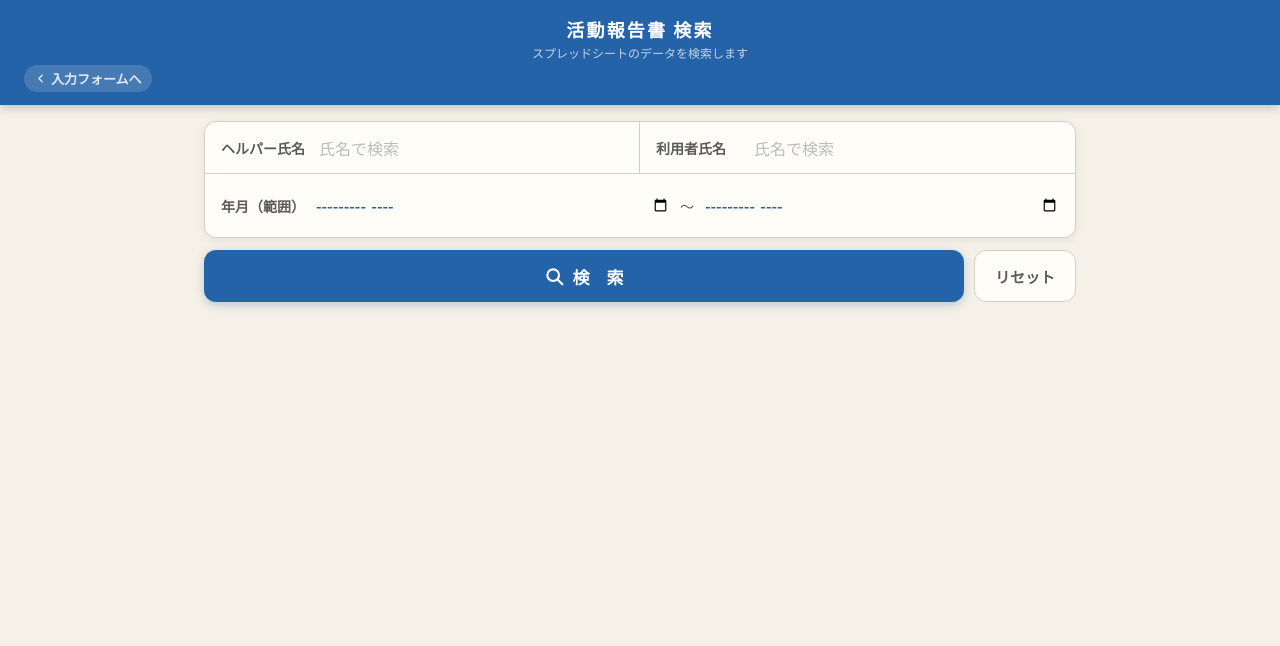
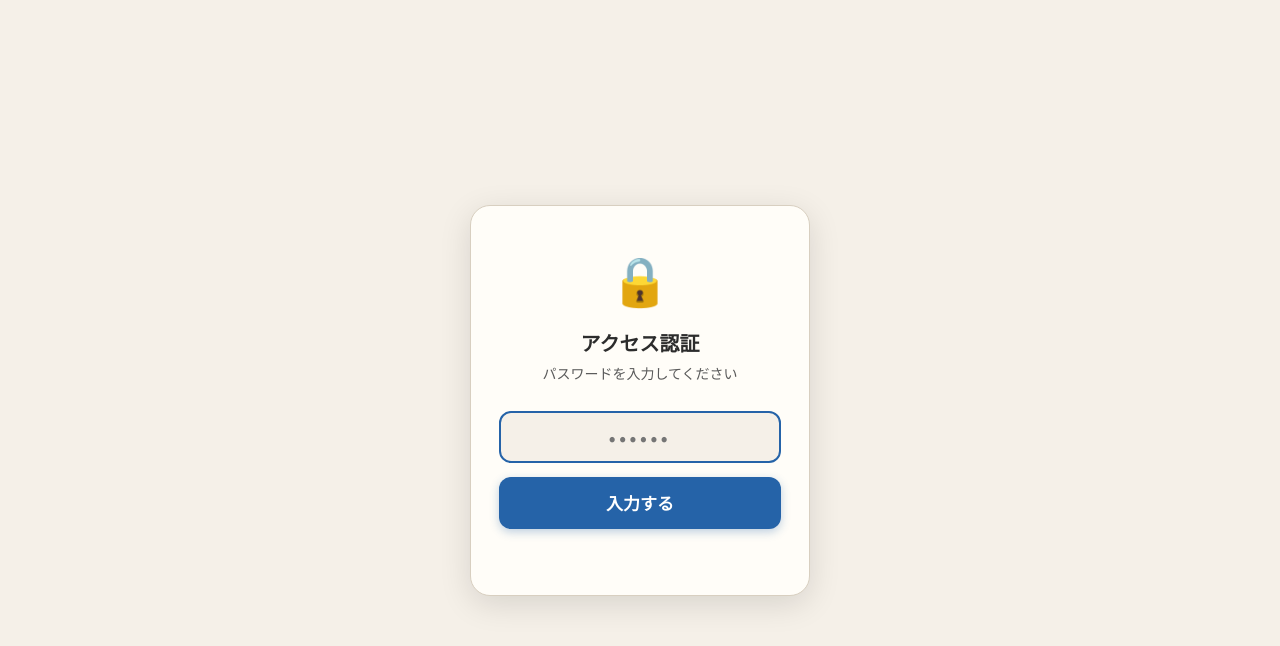
Before and after one commit to tkrsys/helper-report, a plain HTML site: page search.html in a window 1280 px wide. Drawn offline with Linux system fonts and the light colour scheme.

Commit message:
Update search.html

```diff
--- a/search.html
+++ b/search.html
@@ -131,8 +131,69 @@
   .loading-spinner { width: 36px; height: 36px; border-radius: 50%; border: 3px solid var(--border); border-top-color: var(--accent); animation: spin 0.8s linear infinite; margin: 52px auto; }
   @keyframes spin { to { transform: rotate(360deg); } }
 </style>
+<!-- パスワード認証画面のCSS -->
+<style>
+  .lock-overlay {
+    display: flex; position: fixed; inset: 0; z-index: 999;
+    background: var(--bg);
+    flex-direction: column; align-items: center; justify-content: center;
+    padding: 32px 24px;
+  }
+  .lock-overlay.hidden { display: none; }
+  .lock-box {
+    background: var(--card); border-radius: 20px;
+    border: 1px solid var(--border);
+    box-shadow: 0 8px 32px rgba(0,0,0,0.12);
+    padding: 36px 28px; width: 100%; max-width: 340px;
+    text-align: center;
+  }
+  .lock-icon { font-size: 48px; margin-bottom: 16px; }
+  .lock-title { font-size: 20px; font-weight: 700; color: var(--ink); margin-bottom: 6px; }
+  .lock-sub { font-size: 14px; color: var(--sub); margin-bottom: 28px; }
+  .lock-input {
+    width: 100%; height: 52px; border-radius: 12px;
+    border: 2px solid var(--border); background: var(--bg);
+    font-family: inherit; font-size: 18px; font-weight: 700;
+    text-align: center; letter-spacing: 0.2em; color: var(--ink);
+    outline: none; margin-bottom: 14px;
+    transition: border-color 0.15s;
+  }
+  .lock-input:focus { border-color: var(--accent); }
+  .lock-input.error { border-color: var(--danger); animation: shake 0.3s; }
+  @keyframes shake {
+    0%,100% { transform: translateX(0); }
+    25% { transform: translateX(-8px); }
+    75% { transform: translateX(8px); }
+  }
+  .lock-btn {
+    width: 100%; height: 52px; border-radius: 12px;
+    background: var(--accent); color: #fff;
+    font-family: inherit; font-size: 17px; font-weight: 700;
+    border: none; cursor: pointer;
+    box-shadow: 0 3px 10px rgba(37,99,168,0.3);
+    transition: opacity 0.15s;
+  }
+  .lock-btn:active { opacity: 0.8; }
+  .lock-error { font-size: 13px; color: var(--danger); margin-top: 12px; min-height: 18px; font-weight: 600; }
+</style>
+
 </head>
 <body>
+
+<!-- ── パスワード認証画面 ── -->
+<div class="lock-overlay" id="lockOverlay">
+  <div class="lock-box">
+    <div class="lock-icon">🔒</div>
+    <div class="lock-title">アクセス認証</div>
+    <div class="lock-sub">パスワードを入力してください</div>
+    <input class="lock-input" type="password" id="lockInput" placeholder="••••••" maxlength="20">
+    <button class="lock-btn" id="lockBtn">入力する</button>
+    <div class="lock-error" id="lockError"></div>
+  </div>
+</div>
+
+<!-- ── メインコンテンツ（認証後に表示） ── -->
+<div id="mainContent" style="display:none;">
 
 <div class="header">
   <h1>活動報告書 検索</h1>
@@ -484,5 +545,49 @@
 
 })();
 </script>
+
+</div><!-- /mainContent -->
+
+<script>
+// ── パスワード認証 ──
+// ※ パスワードをここで設定してください
+var CORRECT_PASSWORD = '1234'; // ← このパスワードを変更してください
+
+var lockOverlay = document.getElementById('lockOverlay');
+var lockInput   = document.getElementById('lockInput');
+var lockBtn     = document.getElementById('lockBtn');
+var lockError   = document.getElementById('lockError');
+var mainContent = document.getElementById('mainContent');
+
+// セッション中はパスワード済みなら表示
+if (sessionStorage.getItem('auth') === 'ok') {
+  lockOverlay.classList.add('hidden');
+  mainContent.style.display = '';
+}
+
+function tryUnlock() {
+  if (lockInput.value === CORRECT_PASSWORD) {
+    sessionStorage.setItem('auth', 'ok');
+    lockOverlay.classList.add('hidden');
+    mainContent.style.display = '';
+    lockError.textContent = '';
+  } else {
+    lockError.textContent = 'パスワードが正しくありません';
+    lockInput.classList.add('error');
+    lockInput.value = '';
+    setTimeout(function() { lockInput.classList.remove('error'); }, 400);
+  }
+}
+
+lockBtn.addEventListener('click', tryUnlock);
+lockInput.addEventListener('keydown', function(e) {
+  if (e.key === 'Enter') tryUnlock();
+});
+
+// 最初のフォーカス
+if (!sessionStorage.getItem('auth')) {
+  setTimeout(function() { lockInput.focus(); }, 100);
+}
+</script>
 </body>
 </html>
```
